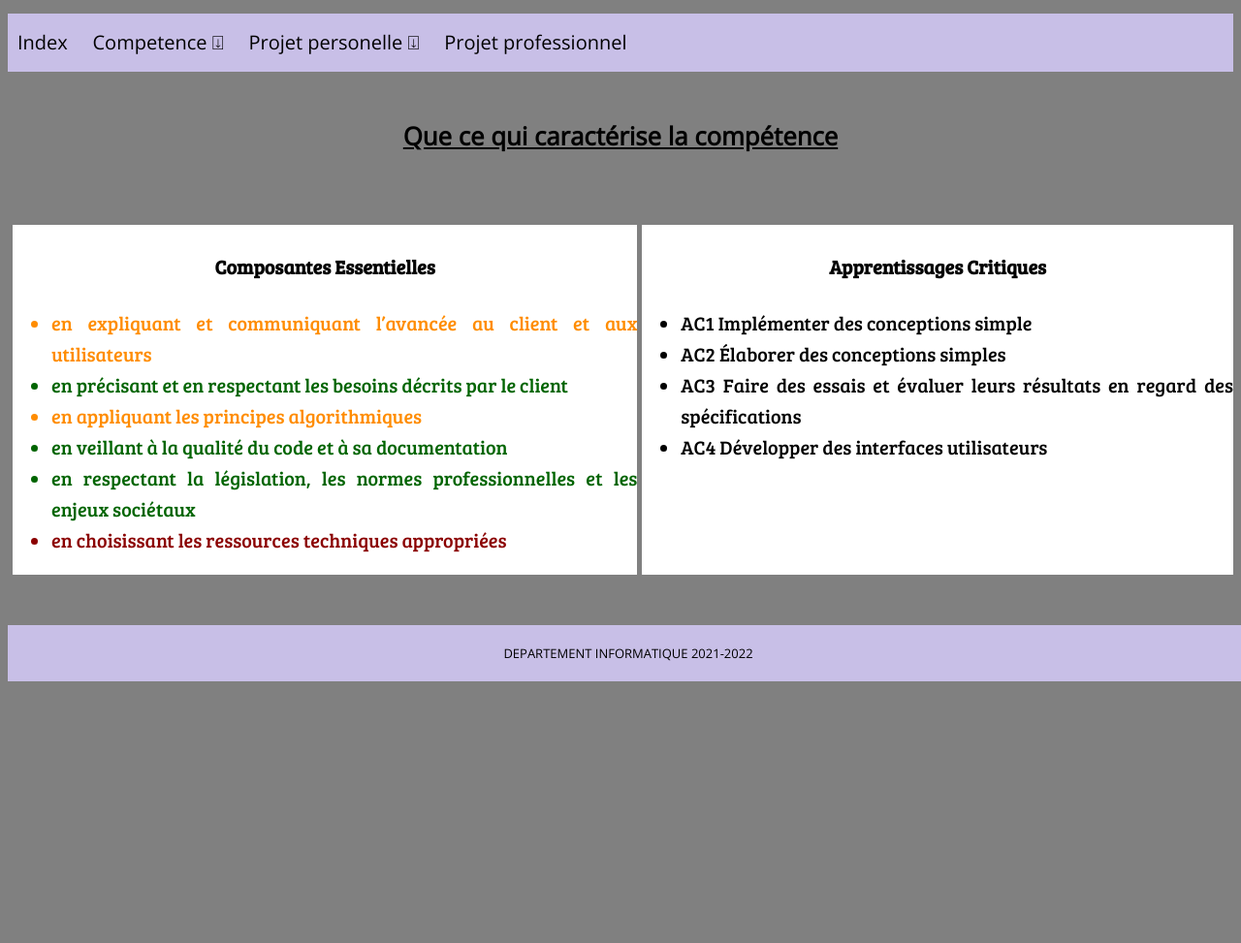
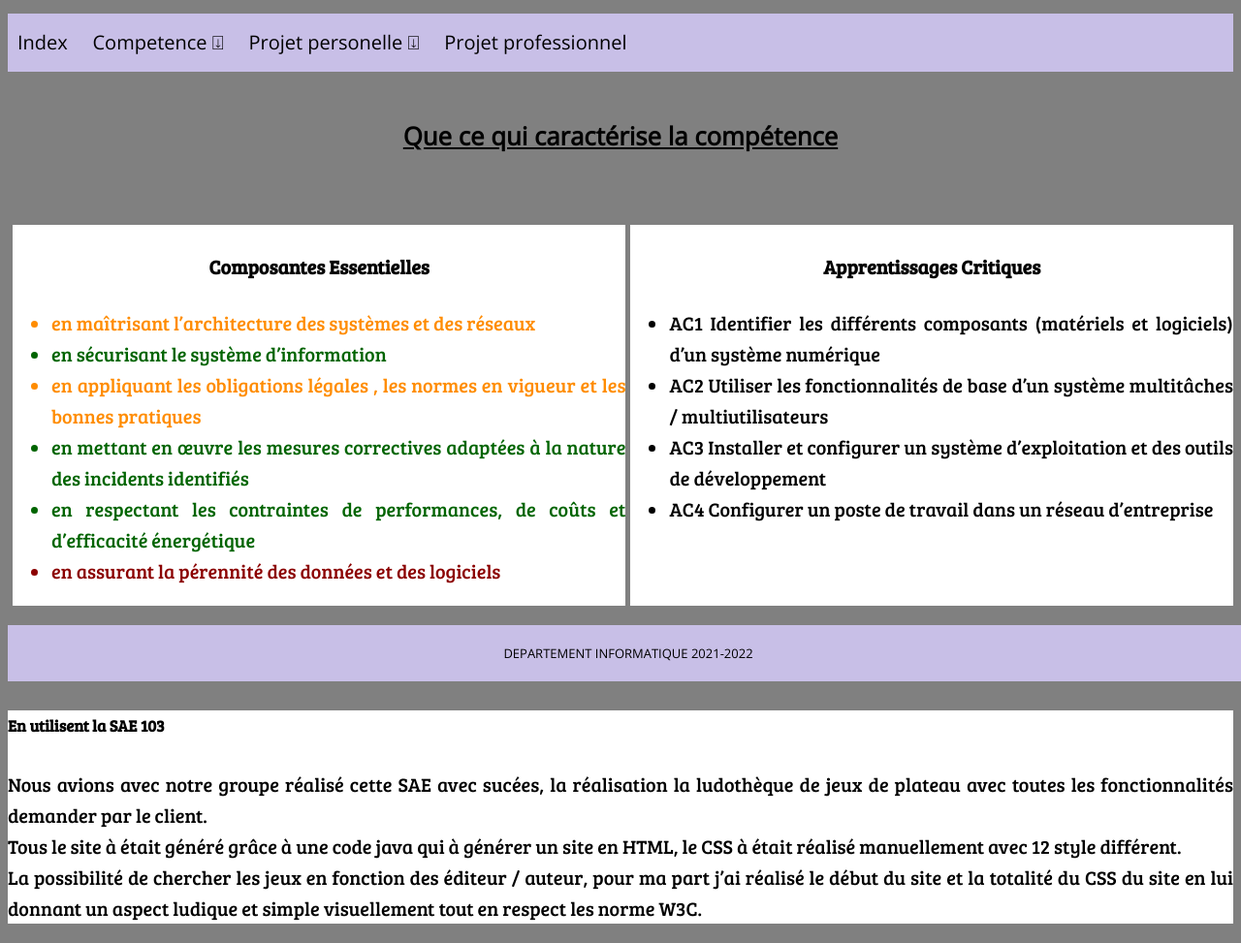
Before and after one commit to Gamecraft400/portfolio-2021-2022, a plain HTML site: page competence/s203.html in a window 1280 px wide. Shown: the part 97-1070 px from the top of the page at 97% size. Before the commit the page ends 800 px from the top, so only its background shows below. Drawn offline with nearby package versions, Linux system fonts and the light colour scheme.

Commit message:
Ajout final des AC et CE

```diff
--- a/competence/s203.html
+++ b/competence/s203.html
@@ -41,27 +41,33 @@
             <section class="flexArticle">
                 <h4 class="centre">Composantes Essentielles<br></h4>
                 <ul>
-                    <li class="approfondir">en expliquant et communiquant l’avancée au client et aux utilisateurs</li>
-                    <li class="acquis">en précisant et en respectant les besoins décrits par le client</li>
-                    <li class="approfondir">en appliquant les principes algorithmiques</li>
-                    <li class="acquis">en veillant à la qualité du code et à sa documentation</li>
-                    <li class="acquis">en respectant la législation, les normes professionnelles et les enjeux sociétaux</li>
-                    <li class="nonvalide">en choisissant les ressources techniques appropriées</li>
+                    <li class="approfondir">en maîtrisant l’architecture des systèmes et des réseaux</li>
+                    <li class="acquis">en sécurisant le système d’information</li>
+                    <li class="approfondir">en appliquant les obligations légales , les normes en vigueur et les bonnes pratiques</li>
+                    <li class="acquis">en mettant en œuvre les mesures correctives adaptées à la nature des incidents identifiés</li>
+                    <li class="acquis">en respectant les contraintes de performances, de coûts et d’efficacité énergétique</li>
+                    <li class="nonvalide">en assurant la pérennité des données et des logiciels</li>
                 </ul>
             </section>
             <section class="flexArticle">
                 <h4 class="centre">Apprentissages Critiques</h4>
                 <ul>
-                    <li>AC1 Implémenter des conceptions simple</li>
-                    <li>AC2 Élaborer des conceptions simples</li>
-                    <li>AC3 Faire des essais et évaluer leurs résultats en regard des spécifications</li>
-                    <li>AC4 Développer des interfaces utilisateurs</li>
+                    <li>AC1 Identifier les différents composants (matériels et logiciels) d’un système numérique</li>
+                    <li>AC2 Utiliser les fonctionnalités de base d’un système multitâches / multiutilisateurs</li>
+                    <li>AC3 Installer et configurer un système d’exploitation et des outils de développement</li>
+                    <li>AC4 Configurer un poste de travail dans un réseau d’entreprise</li>
                 </ul>
             </section>
         </div>
 
-
+        <h3 class="centre">Prouve moi cette comptétence !</h3>
         <section>
+            <h5>En utilisent la SAE 103</h5>
+            <p>
+                Nous avions avec notre groupe réalisé cette SAE avec sucées, la réalisation la ludothèque de jeux de plateau avec toutes les fonctionnalités demander par le client.<br>
+                Tous le site à était généré grâce à une code java qui à générer un site en HTML, le CSS à était réalisé manuellement avec 12 style différent.<br>
+                La possibilité de chercher les jeux en fonction des éditeur / auteur, pour ma part j’ai réalisé le début du site et la totalité du CSS du site en lui donnant un aspect ludique et simple visuellement tout en  respect les norme W3C.
+            </p>
 
         </section>
 
```
Also changed, not shown: competence/s202.html (+13 -11 lines), competence/s204.html (+14 -11 lines), competence/s205.html (+14 -12 lines), competence/s206.html (+15 -11 lines).
